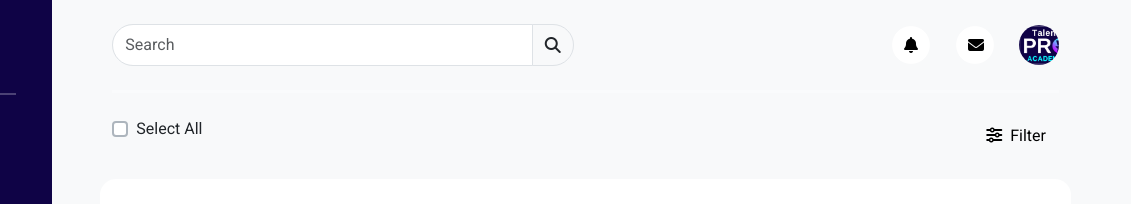
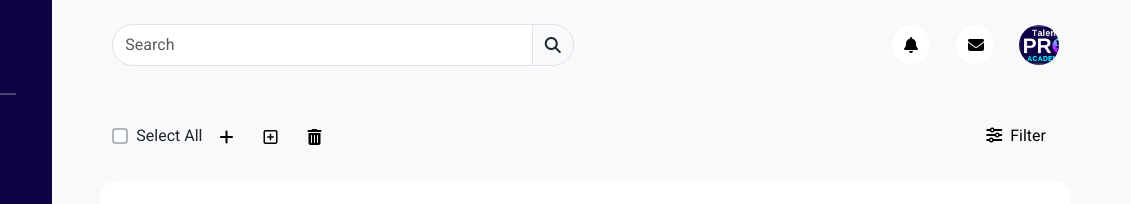
Before and after one commit to benj-yalung/TPA-system-admin, a plain HTML site: page invoices/tickets.html in a window 1280 px wide. Shown: the top 204 px of the page, 149-1280 px from the left. Drawn offline with nearby package versions, Linux system fonts and the light colour scheme.

Commit message:
Add Miscellaneous Buttons

```diff
--- a/assets/css/styles.css
+++ b/assets/css/styles.css
@@ -31,14 +31,17 @@ main {
         background-color: hsl(223, 74%, 70%);
       }
     }
+
+    &.rounded-circle {
+      width: 2.5rem;
+      height: 2.5rem;
+    }
   }
 
   & .search-row {
     & .col-notifs {
       & button {
         background-color: white;
-        width: 2.5rem;
-        height: 2.5rem;
 
         &.profile {
           background-image: url(../img/logo.png);
--- a/invoices/tickets.html
+++ b/invoices/tickets.html
@@ -19,6 +19,9 @@
       src="https://cdn.jsdelivr.net/npm/bootstrap@5.3.2/dist/js/bootstrap.min.js"
       integrity="sha384-BBtl+eGJRgqQAUMxJ7pMwbEyER4l1g+O15P+16Ep7Q9Q+zqX6gSbd85u4mG4QzX+"
       crossorigin="anonymous"></script>
+    <link
+      rel="stylesheet"
+      href="https://cdn.jsdelivr.net/npm/bootstrap-icons@1.11.1/font/bootstrap-icons.css" />
 
     <!-- Font Awesome -->
     <script
@@ -31,7 +34,7 @@
 
     <!-- END # Stylesheets, Plugins, and Pre-render Scripts # END -->
 
-    <title>Organizational Reports | TPA System Admin</title>
+    <title>Invoices | TPA System Admin</title>
   </head>
 
   <body class="">
@@ -146,8 +149,8 @@
           <hr class="border-3 border-white my-4" />
 
           <div class="row mb-4 justify-content-between">
-            <!-- START # Select All Check # START -->
-            <div class="col-auto">
+            <div class="col-auto gap-1 d-flex align-items-center">
+              <!-- START # Select All Check # START -->
               <div class="form-check">
                 <input
                   class="form-check-input border-2 border-dark-subtle"
@@ -159,8 +162,34 @@
                   Select All
                 </label>
               </div>
+              <!-- END # Select All Check # END -->
+
+              <!-- START # Miscellaneous Buttons # START -->
+              <!-- Plus -->
+              <button
+                type="button"
+                class="btn btn-light rounded-circle"
+                style="width: 2.5rem; height: 2.5rem">
+                <i class="fa-solid fa-plus"></i>
+              </button>
+
+              <!-- Square Plus -->
+              <button
+                type="button"
+                class="btn btn-light rounded-circle"
+                style="width: 2.5rem; height: 2.5rem">
+                <i class="fa-regular fa-square-plus"></i>
+              </button>
+
+              <!-- Trash Can -->
+              <button
+                type="button"
+                class="btn btn-light rounded-circle"
+                style="width: 2.5rem; height: 2.5rem">
+                <i class="fa-solid fa-trash-can"></i>
+              </button>
+              <!-- END # Miscellaneous Buttons # END -->
             </div>
-            <!-- END # Select All Check # END -->
 
             <!-- START # Filter Button # START -->
             <div class="col-auto">
```
Also changed, not shown: invoices/index.html (+1 -1 lines).
